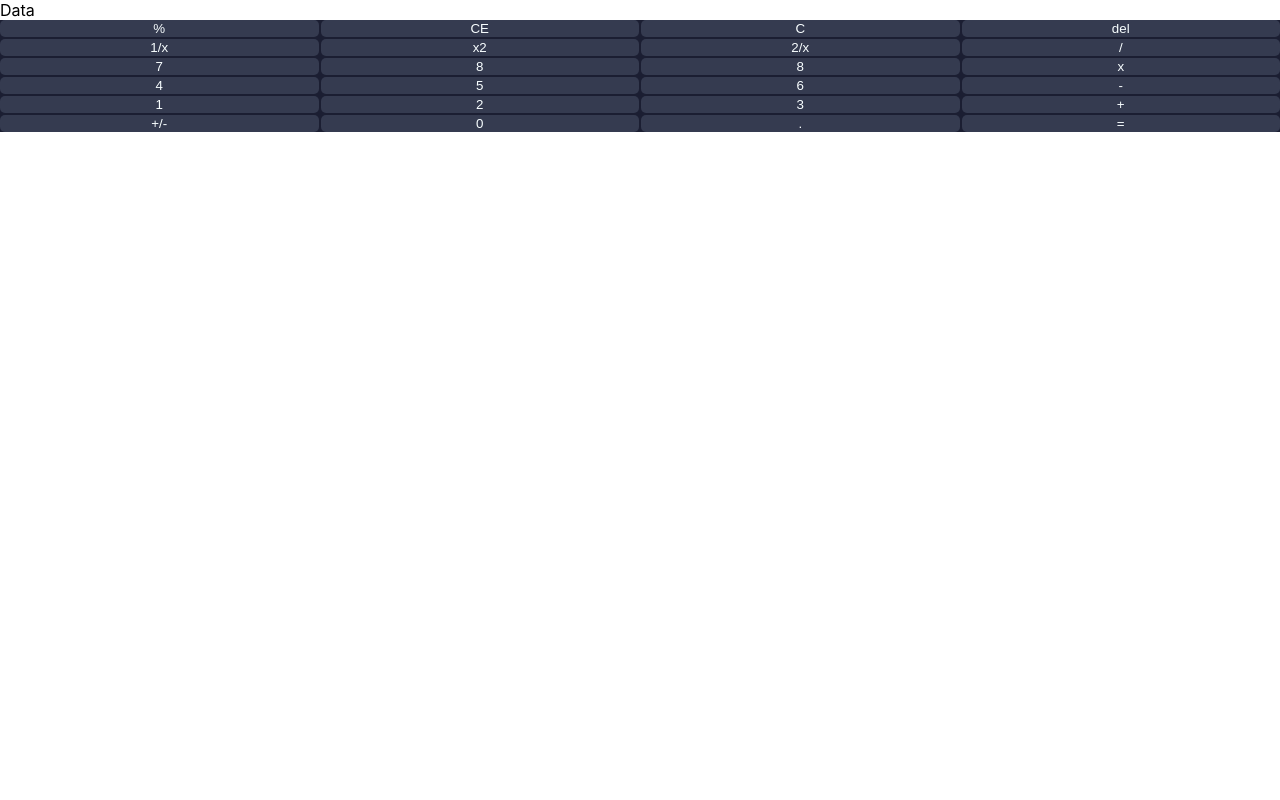
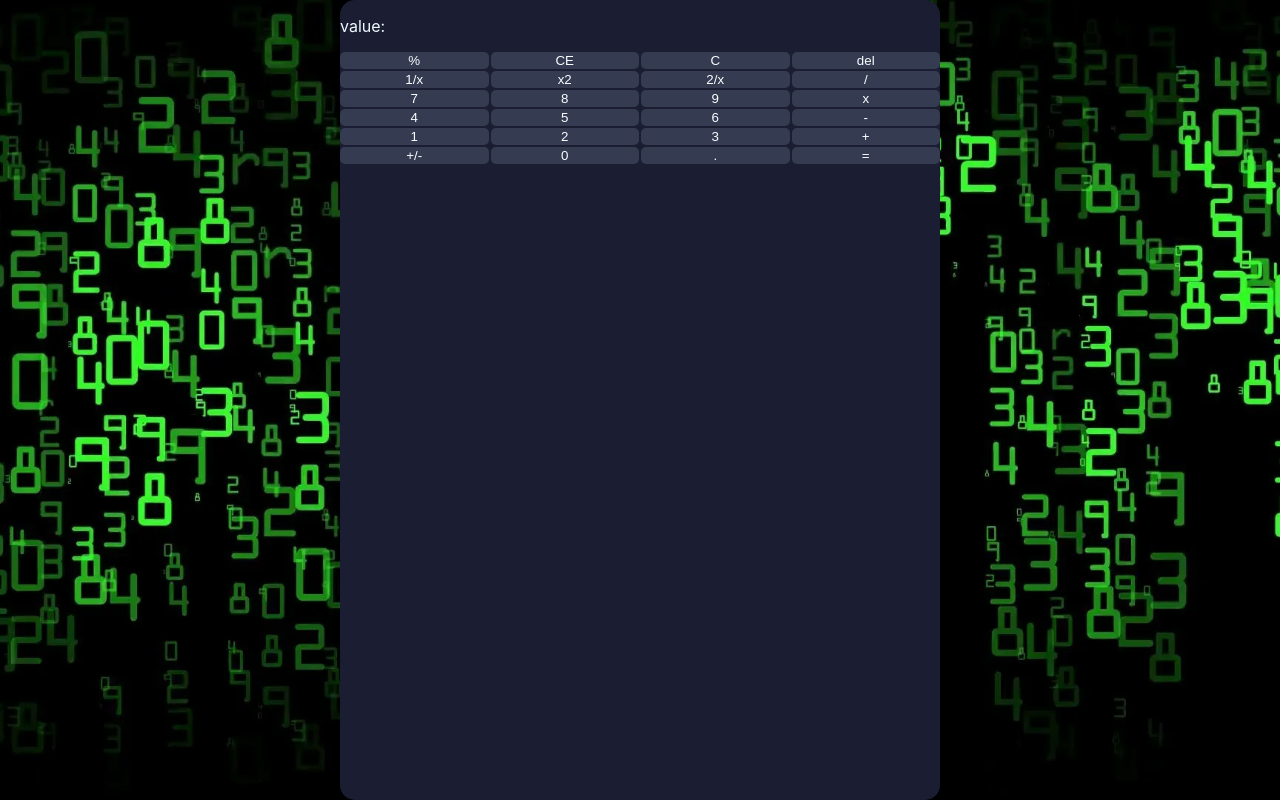
Before and after one commit to arazshikhli/calculator_app, a React (Create React App) app: page / in a window 1280 px wide. Built offline with nearby package versions, Linux system fonts and the light colour scheme.

Commit message:
fix(before create BtnComponent)

```diff
--- a/src/App.css
+++ b/src/App.css
@@ -1,3 +1,12 @@
-.App {
-  text-align: center;
-}
+/* .content{
+width: 100%;
+min-height: 100vh;
+background-image: url('./assets//i.webp');
+background-position: center;
+background-repeat: no-repeat;
+background-size: cover;
+display: flex;
+flex-direction: column;
+justify-content: center;
+align-items: center;
+} */
--- a/src/App.js
+++ b/src/App.js
@@ -1,16 +1,17 @@
 
 import './App.css';
 import { Buttons } from './components/Buttons/Buttons';
-// import { DataProvider } from './components/Context/DataContext';
+import DataProvider from './components/Context/DataContext';
 import { Display } from './components/Display/Display';
 
 function App() {
   return (
-    <div>
+    <DataProvider>
+          <div className='content'>
         <Display/>
         <Buttons/>
     </div>
-
+    </DataProvider>
 
   );
 }
--- /dev/null
+++ b/src/components/Buttons/ButtonItem.jsx
@@ -0,0 +1,5 @@
+export const ButtonItem=()=>{
+    return <button>
+
+    </button>
+}
--- a/src/components/Buttons/Buttons.jsx
+++ b/src/components/Buttons/Buttons.jsx
@@ -1,34 +1,20 @@
-// import React, { useContext, useState } from 'react'
-// import styles from './Buttons.module.css'
-// import { DataContext } from '../Context/DataContext'
-// export const Buttons = () => {
 
-//     const {updateData}=useContext(DataContext)
-//     const [inputValue,setInputValue]=useState('')
+import { useContext, useState } from 'react'
+import styles from './Buttons.module.css'
+import { DataContext} from '../Context/DataContext'
 
-//     const handleChange=(event)=>{
-//         setInputValue(event.target.value)
-//     }
 
-//     const handleSubmit=()=>{
-//         updateData(inputValue)
-//         setInputValue('')
-//     }
-
-//   return (
-//     <div>
-//     <input type="text" value={inputValue} onChange={handleChange} />
-//     <button onClick={handleSubmit}>Update Data</button>
-//   </div>
-//   )
-// }
-import { useState } from 'react'
-import styles from './Buttons.module.css'
 
 export const Buttons=()=>{
 
+    const {value,setValue}=useContext(DataContext)
 
 const [btnValue,setBtnValue]=useState('');
+
+
+const handleButtonClick = (value) => {
+    setInput(input + value);
+  };
 
 const handleClick=()=>{
 
@@ -48,24 +34,24 @@ const handleClick=()=>{
 
             type='button' className={styles.button} value='%'/>
             <button className={styles.button}>CE</button>
-            <button className={styles.button}>C</button>
+            <button className={styles.button} onClick={()=>setValue('')}>C</button>
             <button className={styles.button}>del</button>
             <button className={styles.button}>1/x</button>
             <button className={styles.button}>x2</button>
             <button className={styles.button}>2/x</button>
             <button className={styles.button}>/</button>
-            <button onClick={()=>setBtnValue(btnValue+'7')} className={styles.button}>7</button>
-            <button onClick={()=>setBtnValue(btnValue+'8')} className={styles.button}>8</button>
-            <button onClick={()=>setBtnValue(btnValue+'9')} className={styles.button}>8</button>
+            <button onClick={handleButtonClick} className={styles.button}>7</button>
+            <button  onClick={()=>setValue(value+'8')}  className={styles.button}>8</button>
+            <button  onClick={()=>setValue(value+'9')} className={styles.button}>9</button>
             <button className={styles.button}>x</button>
-            <button className={styles.button}>4</button>
-            <button className={styles.button}>5</button>
-            <button className={styles.button}>6</button>
+            <button onClick={()=>setBtnValue(btnValue+'4')} className={styles.button}>4</button>
+            <button onClick={()=>setBtnValue(btnValue+'5')} className={styles.button}>5</button>
+            <button onClick={()=>setBtnValue(btnValue+'6')} className={styles.button}>6</button>
             <button className={styles.button}>-</button>
-            <button className={styles.button}>1</button>
-            <button className={styles.button}>2</button>
-            <button className={styles.button}>3</button>
-            <button className={styles.button}>+</button>
+            <button onClick={()=>setBtnValue(btnValue+'1')} className={styles.button}>1</button>
+            <button onClick={()=>setBtnValue(btnValue+'2')} className={styles.button}>2</button>
+            <button onClick={()=>setBtnValue(btnValue+'3')} className={styles.button}>3</button>
+            <button onClick={()=>setBtnValue(btnValue+'3')}  className={styles.button}>+</button>
             <button className={styles.button}>+/-</button>
             <button className={styles.button}>0</button>
             <button className={styles.button}>.</button>
--- a/src/components/Buttons/Buttons.module.css
+++ b/src/components/Buttons/Buttons.module.css
@@ -1,9 +1,5 @@
 .buttonsLayout{
-    display: flex;
-    width: 100%;
-  background-color: #1B1E32;
-    font-size: 20px;
-    width: 100%;
+
   }
 
   /* .buttonsLayout div{
--- /dev/null
+++ b/src/components/Context/Context.module.css
@@ -0,0 +1,20 @@
+.contextLayout{
+width: 600px;
+height: 800px;
+background-color: #1B1E32;
+border-radius: 15px;
+display: grid;
+}
+
+.content{
+    width: 100%;
+    min-height: 100vh;
+    background-image: url('../../assets//i.webp');
+    background-position: center;
+    background-repeat: no-repeat;
+    background-size: cover;
+    display: flex;
+    flex-direction: column;
+    justify-content: center;
+    align-items: center;
+}
--- /dev/null
+++ b/src/components/Context/DataContext.jsx
@@ -0,0 +1,20 @@
+import React, { createContext, useState } from 'react';
+import styles from './Context.module.css'
+export  const DataContext = createContext();
+
+
+
+export default function DataProvider  ({ children }) {
+    const [value, setValue] = useState('');
+    console.log(value)
+    return (<div className={styles.content}>
+    <div className={styles.contextLayout}>
+                  <DataContext.Provider value={{ value, setValue }}>
+            {children}
+        </DataContext.Provider>
+        </div>
+    </div>
+
+
+    );
+};
--- a/src/components/Display/Display.jsx
+++ b/src/components/Display/Display.jsx
@@ -1,10 +1,13 @@
 import React, { useContext } from 'react'
 import styles from './Display.module.css'
-// import { DataContext } from '../Context/DataContext'
+import {DataContext} from '../Context/DataContext'
+export const Display = () => {
+    const {value,setValue}=useContext(DataContext)
 
-export const Display = () => {
-    // const {data}=useContext(DataContext)
   return (
-    <div>Data</div>
+    <div className='display'>
+    <p className={styles.display}>value: {value}</p>
+
+    </div>
   )
 }
--- a/src/components/Display/Display.module.css
+++ b/src/components/Display/Display.module.css
@@ -0,0 +1,3 @@
+.display{
+    color: aliceblue;
+}
--- a/src/index.css
+++ b/src/index.css
@@ -11,3 +11,4 @@ code {
   font-family: source-code-pro, Menlo, Monaco, Consolas, 'Courier New',
     monospace;
 }
+/*  */
--- a/src/index.js
+++ b/src/index.js
@@ -5,7 +5,7 @@ import App from './App';
 
 const root = ReactDOM.createRoot(document.getElementById('root'));
 root.render(
-  <React.StrictMode>
+
     <App />
-  </React.StrictMode>
+
 );
```
Also changed, not shown: src/components/Context/DataContext.tsx (deleted, +0 -56 lines), src/assets/i.webp (added).
